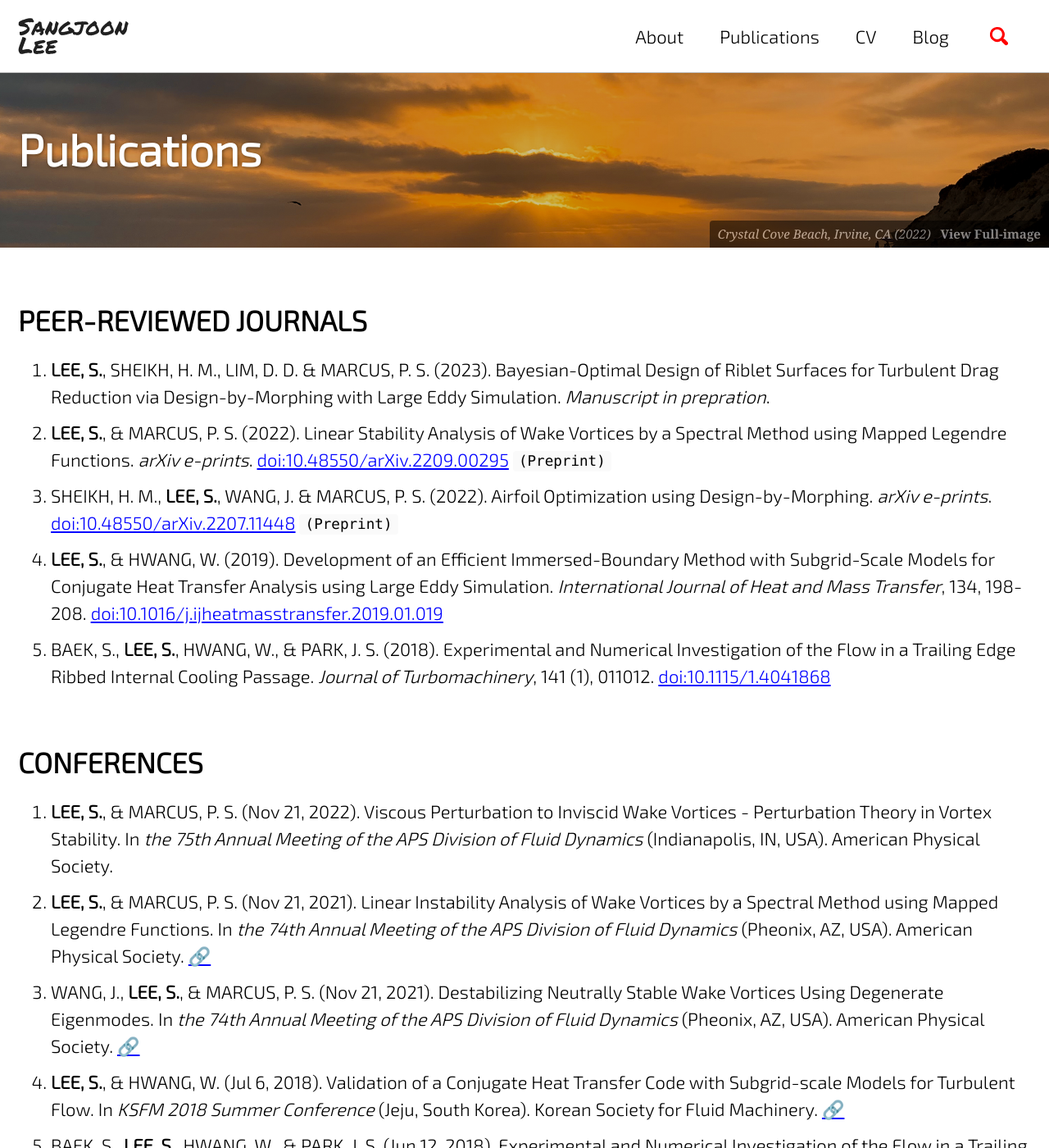
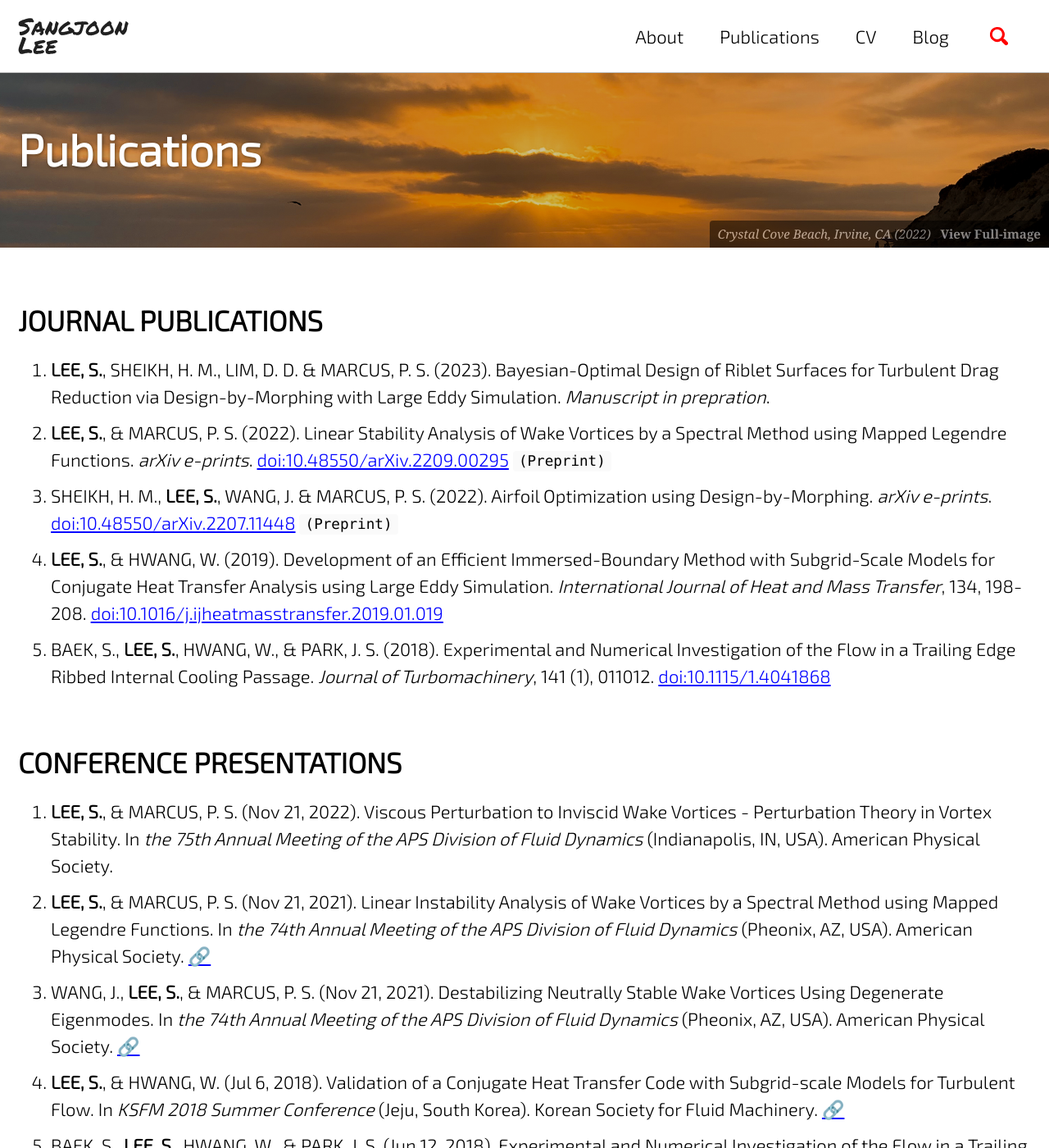
Before and after one commit to jun9303/jun9303.github.io, a Jekyll site: the page built from _pages/publications.md, in a window 1280 px wide and 1400 px high. Shown: the whole window at 82% size. Built offline with Jekyll 4.4.1, drawn with Linux system fonts in a browser that asks for light colours; cached includes are drawn as plain includes; nearby versions of some CDN libraries; emoji names are drawn with the system emoji font.

Commit message:
Profile updates 110322

````diff
--- a/_pages/publications.md
+++ b/_pages/publications.md
@@ -8,7 +8,7 @@ header:
   caption: "*Crystal Cove Beach, Irvine, CA (2022)* &nbsp; **[View Full-image](/assets/photographs/reef_point_crystal_cove_2022.jpg)**"
 ---
 
-# PEER-REVIEWED JOURNALS
+# JOURNAL PUBLICATIONS
 
 1. **LEE, S.**, SHEIKH, H. M., LIM, D. D. & MARCUS, P. S. (2023). Bayesian-Optimal Design of Riblet Surfaces for Turbulent Drag Reduction via Design-by-Morphing with Large Eddy Simulation. *Manuscript in prepration*.
 2. **LEE, S.**, & MARCUS, P. S. (2022). Linear Stability Analysis of Wake Vortices by a Spectral Method using Mapped Legendre Functions. *arXiv e-prints*. [doi:10.48550/arXiv.2209.00295](https://doi.org/10.48550/arXiv.2209.00295) ```(Preprint)```
@@ -18,7 +18,7 @@ https://doi.org/10.48550/arXiv.2207.11448) ```(Preprint)```
 5. BAEK, S., **LEE, S.**, HWANG, W., & PARK, J. S. (2018). Experimental and Numerical Investigation of the Flow in a Trailing Edge Ribbed Internal Cooling Passage. *Journal of Turbomachinery*, 141 (1), 011012. [doi:10.1115/1.4041868](https://doi.org/10.1115/1.4041868)
 
 
-# CONFERENCES
+# CONFERENCE PRESENTATIONS
 
 1. **LEE, S.**, & MARCUS, P. S. (Nov 21, 2022). Viscous Perturbation to Inviscid Wake Vortices - Perturbation Theory in Vortex Stability. In *the 75th Annual Meeting of the APS Division of Fluid Dynamics* (Indianapolis, IN, USA). American Physical Society.
 2. **LEE, S.**, & MARCUS, P. S. (Nov 21, 2021). Linear Instability Analysis of Wake Vortices by a Spectral Method using Mapped Legendre Functions. In *the 74th Annual Meeting of the APS Division of Fluid Dynamics* (Pheonix, AZ, USA). American Physical Society. [:link:](https://meetings.aps.org/Meeting/DFD21/Session/E24.1)
````
